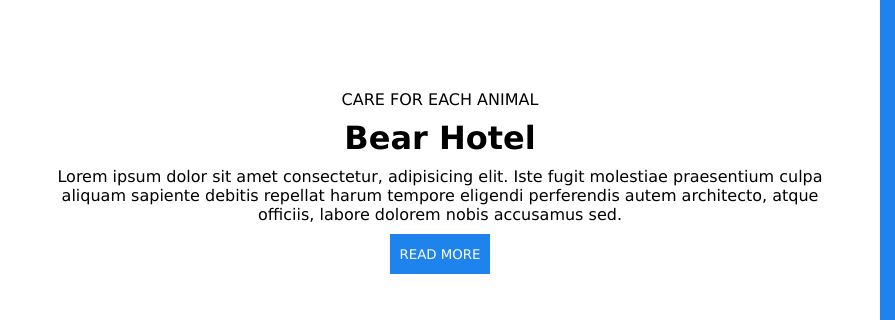
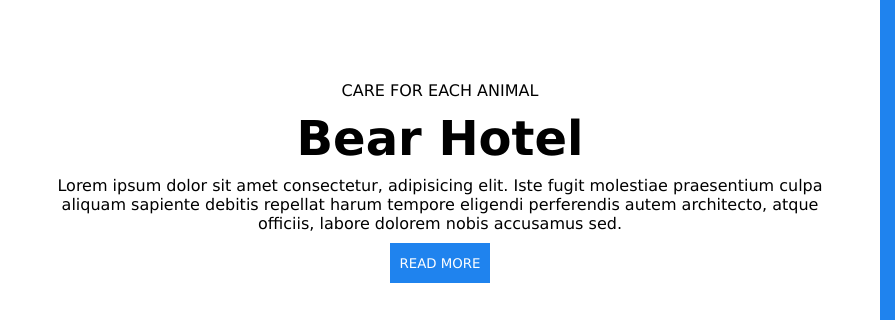
Before and after one commit to gabrielSantillo/Fullwarmup, a plain HTML site: page index.html in a window 1280 px wide. Shown: the part 238-558 px from the top of the page, 0-895 px from the left. Drawn offline with Linux system fonts and the light colour scheme.

Commit message:
Adjusting some details

```diff
--- a/css/style.scss
+++ b/css/style.scss
@@ -119,6 +119,12 @@ img {
 
     }
 
+    #page-main-content {
+        >h1 {
+            font-size: 3rem;
+        }
+    }
+
     #page-main-bear-picture {
         height: 80vh;
     }
```
Also changed, not shown: css/style.css, 1 other file.
